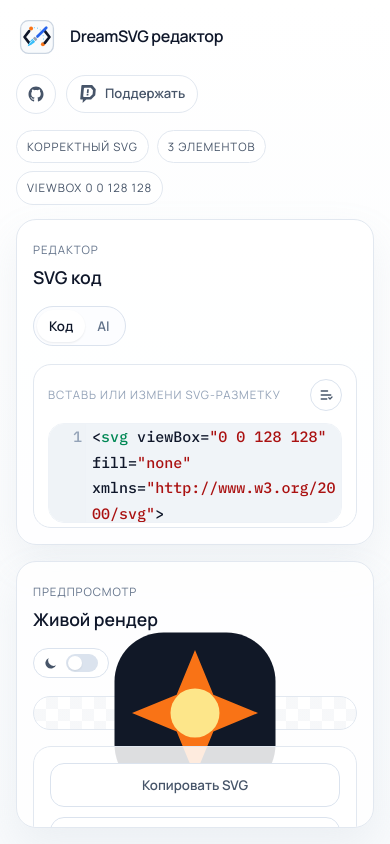
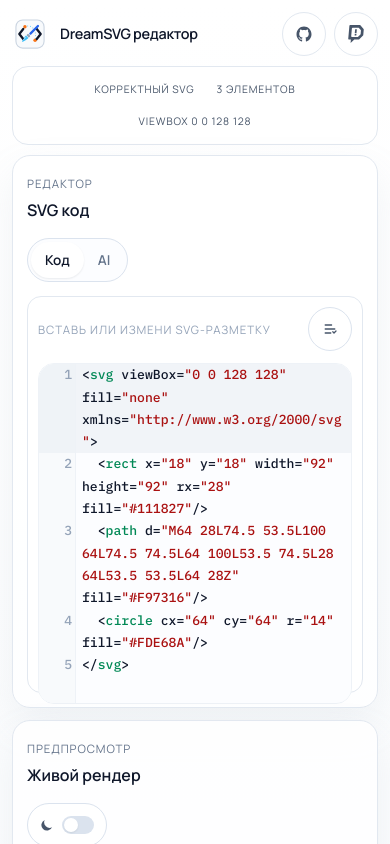
Before and after one commit to dmitriyg0r/DreamSVG, a React (Vite) app: page / in a window 390 px wide. Shown: the top 844 px of the page. Built offline with nearby package versions, Linux system fonts and the light colour scheme; no server answers.

Commit message:
mobile fix

```diff
--- a/index.html
+++ b/index.html
@@ -3,7 +3,7 @@
 
 <head>
   <meta charset="UTF-8" />
-  <meta name="viewport" content="width=device-width, initial-scale=1.0" />
+  <meta name="viewport" content="width=device-width, initial-scale=1.0, viewport-fit=cover" />
 
   <!-- Primary Meta -->
   <title>DreamSVG — AI-редактор SVG-иконок</title>
--- a/src/App.css
+++ b/src/App.css
@@ -2,6 +2,12 @@
   height: 100vh;
   padding: 28px;
   overflow: hidden;
+}
+
+@supports (height: 100dvh) {
+  .app-shell {
+    height: 100dvh;
+  }
 }
 
 .workspace {
@@ -186,6 +192,7 @@
 .format-button {
   display: inline-flex;
   align-items: center;
+  justify-content: center;
   border: 1px solid var(--color-border-input);
   border-radius: 999px;
   padding: 7px;
@@ -196,6 +203,7 @@
 .undo-button {
   display: inline-flex;
   align-items: center;
+  justify-content: center;
   gap: 6px;
   border: 1px solid var(--color-border-input);
   border-radius: 999px;
@@ -547,29 +555,48 @@
 /* ---- Responsive ---- */
 
 @media (max-width: 1080px) {
+  .app-shell {
+    height: auto;
+    min-height: 100vh;
+    overflow: auto;
+    -webkit-overflow-scrolling: touch;
+  }
+
+  @supports (min-height: 100dvh) {
+    .app-shell {
+      min-height: 100dvh;
+    }
+  }
+
   .workspace {
     grid-template-columns: 1fr;
-    grid-template-rows: auto minmax(0, 1fr) minmax(0, 0.82fr);
+    grid-template-rows: auto auto auto;
+    height: auto;
   }
 
   .workspace-header {
-    grid-template-columns: 1fr;
-    align-items: flex-start;
+    grid-template-columns: 1fr auto;
+    grid-template-rows: auto auto;
+    align-items: center;
+  }
+
+  .workspace-brand {
+    justify-self: start;
+  }
+
+  .workspace-links {
+    justify-self: end;
   }
 
   .workspace-meta {
-    justify-content: flex-start;
+    grid-column: 1 / -1;
+    justify-content: center;
   }
 
   .panel-editor,
   .panel-preview {
-    overflow: hidden;
-  }
-
-  .workspace-brand,
-  .workspace-links,
-  .workspace-meta {
-    justify-self: start;
+    overflow: visible;
+    min-height: 420px;
   }
 
   .preview-canvas {
@@ -586,13 +613,34 @@
     gap: 16px;
   }
 
+  .workspace-header {
+    gap: 10px;
+  }
+
+  .workspace-meta {
+    width: 100%;
+    justify-content: center;
+    padding: 10px 14px;
+    border: 1px solid var(--color-border);
+    border-radius: 16px;
+    background: var(--color-surface);
+  }
+
+  .workspace-meta span {
+    border: none;
+    background: none;
+    padding: 4px 0;
+  }
+
   .panel {
     padding: 16px;
     border-radius: 20px;
+    min-height: 360px;
   }
 
   .panel-header {
     flex-direction: column;
+    margin-bottom: 14px;
   }
 
   .editor-actions {
@@ -603,7 +651,138 @@
     order: -1;
   }
 
+  .mode-switch button {
+    padding: 9px 14px;
+    font-size: 0.85rem;
+  }
+
   .preview-stage {
     padding: 16px;
   }
+
+  .ai-prompt-input {
+    min-height: 120px;
+  }
+
+  .ai-generate-button {
+    padding: 14px;
+    font-size: 1rem;
+  }
+
+  .export-button {
+    padding: 14px;
+    font-size: 0.95rem;
+  }
+
+  .workspace-github,
+  .undo-button,
+  .format-button {
+    min-width: 44px;
+    min-height: 44px;
+  }
+
+  .workspace-github {
+    width: 44px;
+    height: 44px;
+  }
+
+  .theme-toggle {
+    padding: 8px 12px;
+    min-height: 44px;
+  }
 }
+
+@media (max-width: 480px) {
+  .app-shell {
+    padding: 12px;
+    padding-left: max(12px, env(safe-area-inset-left));
+    padding-right: max(12px, env(safe-area-inset-right));
+    padding-bottom: max(12px, env(safe-area-inset-bottom));
+  }
+
+  .workspace {
+    gap: 12px;
+  }
+
+  .workspace-header {
+    gap: 10px;
+  }
+
+  .workspace-brand h1 {
+    font-size: 0.9rem;
+  }
+
+  .app-logo {
+    width: 36px;
+    height: 36px;
+  }
+
+  .workspace-links {
+    gap: 8px;
+  }
+
+  .workspace-donate span {
+    display: none;
+  }
+
+  .workspace-donate {
+    width: 44px;
+    height: 44px;
+    padding: 0;
+    justify-content: center;
+  }
+
+  .workspace-meta {
+    gap: 6px;
+  }
+
+  .workspace-meta span {
+    padding: 5px 8px;
+    font-size: 0.65rem;
+  }
+
+  .panel {
+    padding: 14px;
+    border-radius: 18px;
+    min-height: 300px;
+  }
+
+  .panel-header h2 {
+    font-size: 1rem;
+  }
+
+  .editor-frame {
+    padding: 10px;
+    border-radius: 14px;
+  }
+
+  .preview-canvas {
+    max-width: 220px;
+    padding: 16px;
+  }
+
+  .inspector {
+    gap: 8px;
+    padding: 12px;
+    margin-top: 12px;
+  }
+
+  .code-editor-shell .cm-scroller {
+    font-size: 0.82rem;
+  }
+
+  .ai-prompt-input {
+    min-height: 100px;
+    padding: 12px;
+    border-radius: 12px;
+    font-size: 0.95rem;
+  }
+
+  .ai-panel-header {
+    flex-direction: column;
+  }
+
+  .ai-placeholder-title {
+    font-size: 0.92rem;
+  }
+}
--- a/src/index.css
+++ b/src/index.css
@@ -120,11 +120,26 @@ html {
   height: 100%;
 }
 
+@media (max-width: 1080px) {
+  html {
+    height: auto;
+    min-height: 100%;
+  }
+}
+
 body {
   margin: 0;
   min-width: 320px;
   height: 100%;
   overflow: hidden;
+}
+
+@media (max-width: 1080px) {
+  body {
+    overflow: auto;
+    height: auto;
+    min-height: 100%;
+  }
 }
 
 body,
@@ -160,3 +175,10 @@ textarea::selection {
 #root {
   height: 100%;
 }
+
+@media (max-width: 1080px) {
+  #root {
+    height: auto;
+    min-height: 100%;
+  }
+}
```
Also changed, not shown: .claude/launch.json (added).
